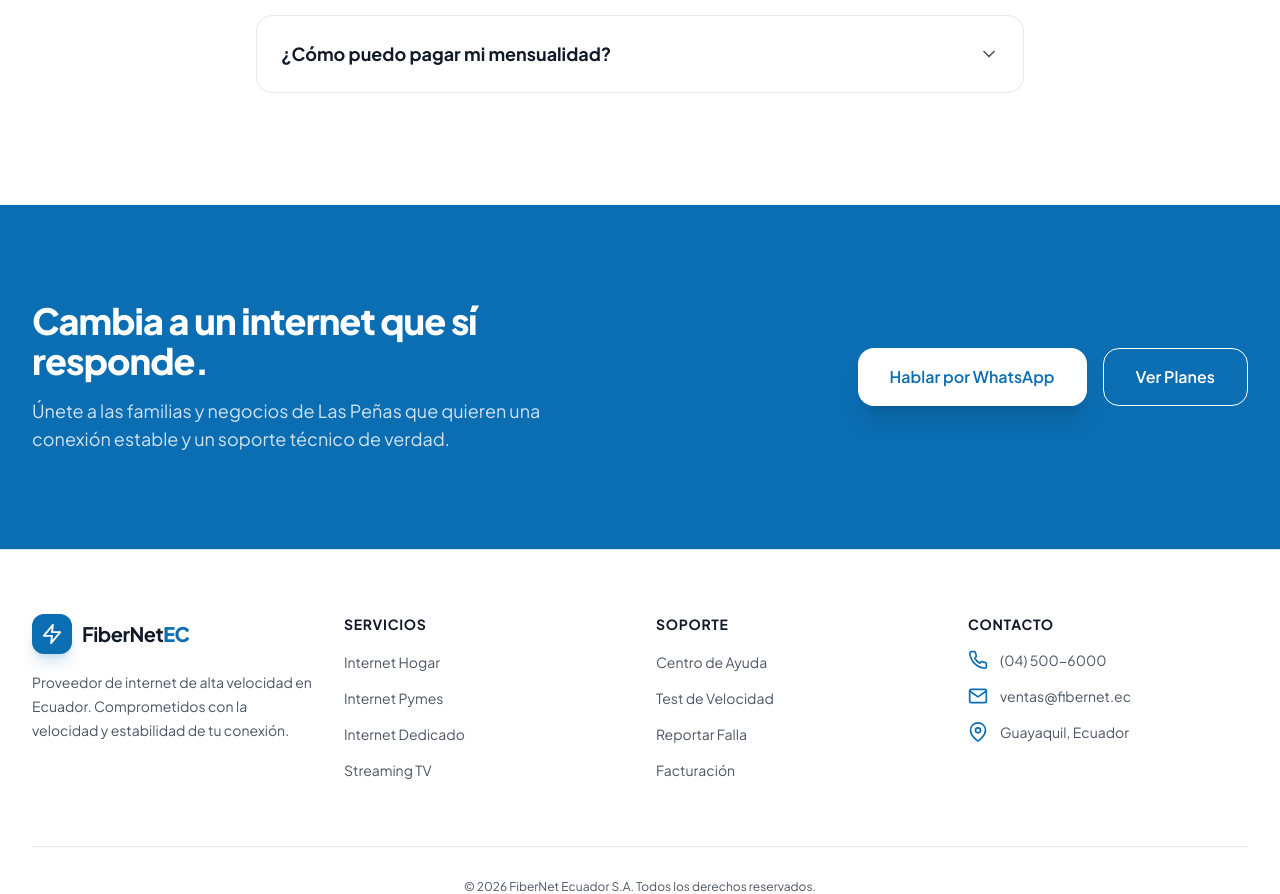
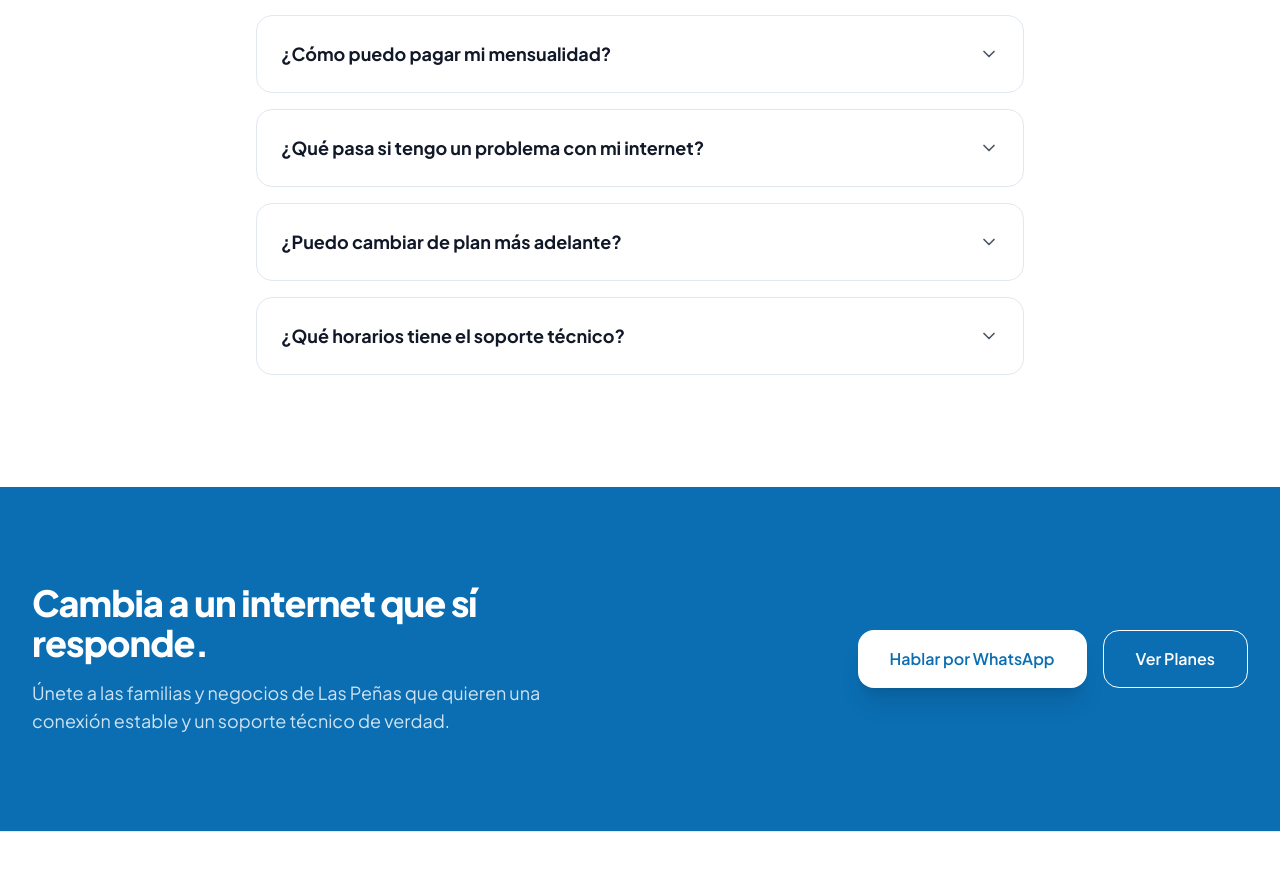
Before and after one commit to DerianPaez/ultramax, a Next.js app: page / in a window 1280 px wide. Shown: the part 5296-6190 px from the top of the page. Built offline with nearby package versions, Linux system fonts and the light colour scheme.

Commit message:
refactor(faq): update questions and answers

```diff
--- a/data/faq.ts
+++ b/data/faq.ts
@@ -6,14 +6,32 @@ export type FaqItem = {
 export const faqData: FaqItem[] = [
   {
     question: '¿Cuánto tiempo toma la instalación?',
-    answer: 'La instalación se realiza en un plazo máximo de 24 horas hábiles después de validar tu cobertura y agendar la cita con nuestro equipo técnico.'
+    answer:
+      'Realizamos la instalación en un plazo de hasta 24 horas hábiles, sujeto a disponibilidad y validación de cobertura. Nuestro equipo se comunicará contigo para coordinar el horario que mejor te convenga.',
   },
   {
     question: '¿Hay plazos forzosos o permanencia mínima?',
-    answer: 'No, en FiberNet no tenemos contratos de permanencia mínima o forzosa. Puedes cancelar tu servicio o cambiar de plan cuando lo desees sin penalizaciones.'
+    answer:
+      'No. En UltraMax creemos que nuestros clientes deben quedarse por la calidad del servicio, no por obligación. Puedes cambiar de plan o cancelar tu servicio cuando lo necesites, sin contratos de permanencia.',
   },
   {
     question: '¿Cómo puedo pagar mi mensualidad?',
-    answer: 'Puedes pagar de forma cómoda a través de transferencia bancaria, depósito, tarjetas de crédito/débito en nuestro portal web, o en puntos de pago autorizados en todo el país.'
-  }
+    answer:
+      'Actualmente aceptamos pagos mediante transferencia bancaria. Una vez realizado el pago, solo debes enviarnos el comprobante por WhatsApp para registrar tu mensualidad de forma rápida.',
+  },
+  {
+    question: '¿Qué pasa si tengo un problema con mi internet?',
+    answer:
+      'Solo debes escribirnos por WhatsApp o comunicarte con nuestro equipo de soporte. Nuestro objetivo es brindarte una atención rápida para resolver cualquier inconveniente en el menor tiempo posible.',
+  },
+  {
+    question: '¿Puedo cambiar de plan más adelante?',
+    answer:
+      'Sí. Puedes aumentar o disminuir la velocidad de tu plan cuando lo necesites, sujeto a disponibilidad técnica en tu sector.',
+  },
+  {
+    question: '¿Qué horarios tiene el soporte técnico?',
+    answer:
+      'Nuestro equipo está disponible para atender consultas y reportes a través de nuestros canales oficiales. Siempre buscamos responder lo más rápido posible para que vuelvas a estar conectado.',
+  },
 ];
```
